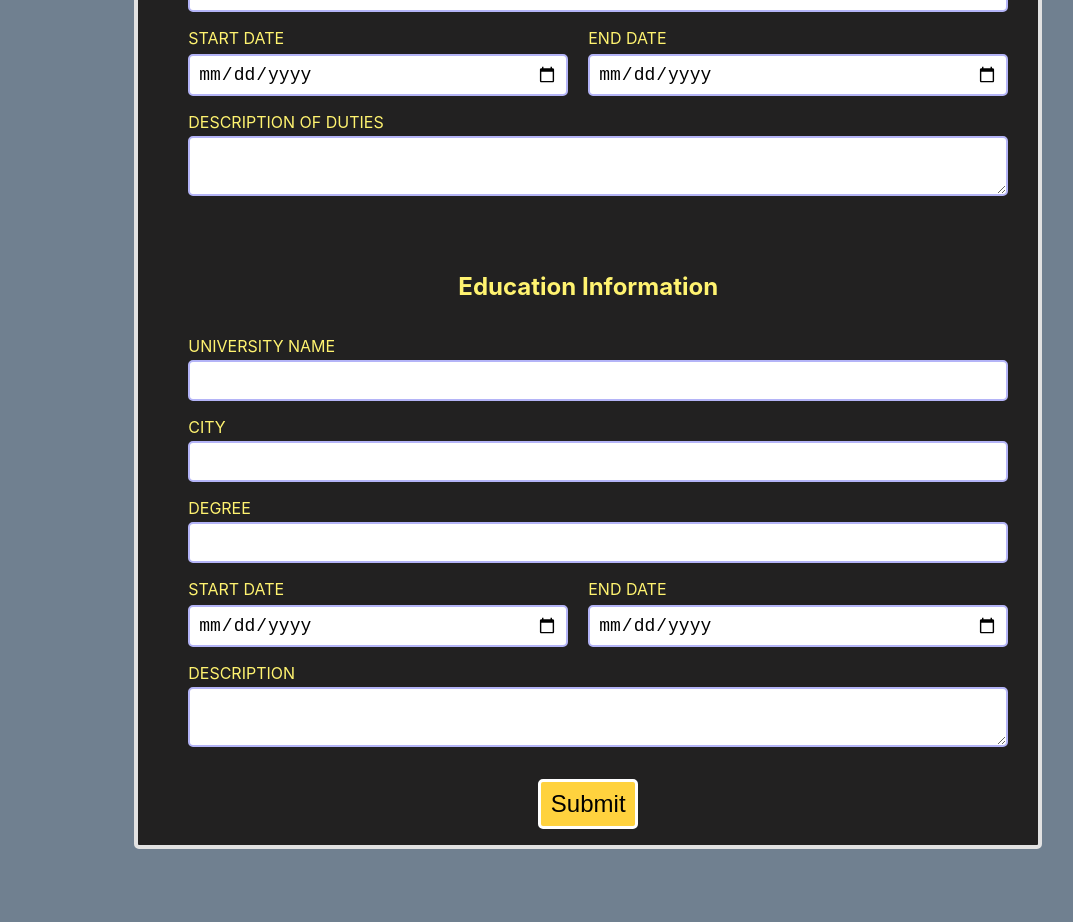
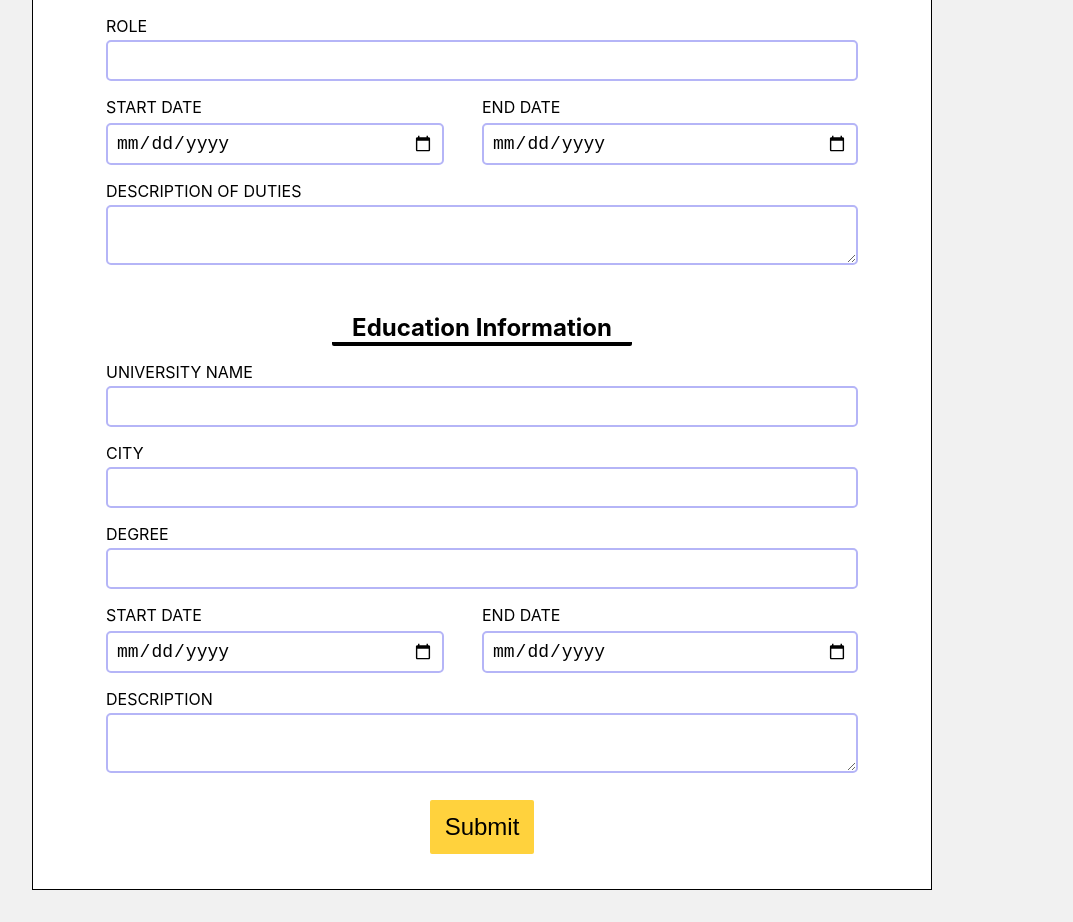
Before and after one commit to Kevasmi/cv-project, a React (Create React App) app: page / in a window 1280 px wide. Shown: the part 640-1562 px from the top of the page, without its empty margins (158-1231 px from the left). Before the commit the page ends 1505 px from the top, so only its background shows below. Built offline with nearby package versions, Linux system fonts and the light colour scheme.

Commit message:
Styled application

```diff
--- a/src/styles/App.css
+++ b/src/styles/App.css
@@ -1,14 +1,24 @@
 .App {
   display: flex;
+  flex-direction: column;
   justify-content: center;
+  align-items: center;
   text-align: center;
+  gap: 2rem;
+}
+
+.main-header {
+  display: flex;
+  align-items: center;
+  text-align: left;
+  width: 100%;
+  height: 6rem;
+  padding-left: 1rem;
+  background-color: #ffffff;
+  border-bottom: 1px solid #808080;
+  box-shadow: 0px 2px 15px -3px #000000;
+}
+
+main {
   padding: 1rem;
 }
-
-.form-container {
-  background-color: #222121;
-  height: fit-content;
-  width: 900px;
-  border: 4px solid rgb(226, 226, 226);
-  border-radius: 5px;
-}
--- a/src/styles/CurriculumVitae.css
+++ b/src/styles/CurriculumVitae.css
@@ -0,0 +1,11 @@
+.cv-container {
+  display: flex;
+  flex-direction: column;
+  width: 800px;
+  min-height: 1000px;
+  background-color: #ffffff;
+  border: 1px solid rgb(175, 175, 175);
+  box-shadow: 0px 4px 15px -3px #000000;
+  padding: 1.3rem;
+  gap: 1.2rem;
+}
--- a/src/styles/Form.css
+++ b/src/styles/Form.css
@@ -1,5 +1,10 @@
 form {
-  color: #fff370;
+  background-color: hsl(0, 0%, 100%);
+  height: fit-content;
+  width: 900px;
+  border: 1px solid hsl(0, 0%, 0%);
+  margin: 1rem;
+  padding: 1rem;
 }
 
 label {
@@ -13,20 +18,35 @@ input,
 textarea {
   display: block;
   width: 100%;
-  border: 2px solid rgb(180, 180, 247);
+  border: 2px solid hsl(240, 81%, 84%);
   padding: 0.5rem;
   font-size: 18px;
   border-radius: 5px;
 }
 
-.personal-section {
+input:focus,
+textarea:focus {
+  outline: none;
+  border: 3px solid hsl(240, 100%, 50%);
+}
+
+.personal-section,
+.company-info,
+.education-info {
   display: flex;
   flex-direction: column;
   max-width: 800px;
-  margin: 0.5rem auto;
+  margin: 0 auto;
   padding: 1.5rem;
-  border: red;
-  border-radius: 5px;
+}
+
+.personal-section > h2,
+.company-info > h2,
+.education-info > h2 {
+  align-self: center;
+  width: 40%;
+  border-bottom: 4px solid black;
+  border-radius: 2px;
 }
 
 .phone-and-email {
@@ -55,13 +75,6 @@ textarea {
   grid-area: email;
 }
 
-.company-info {
-  max-width: 800px;
-  margin: 0.5rem auto;
-  padding: 1.5rem;
-  border-radius: 5px;
-}
-
 .dates {
   display: grid;
   grid-template-columns: 1fr 1fr;
@@ -88,29 +101,22 @@ textarea {
   grid-area: endDate;
 }
 
-.education-info {
-  max-width: 800px;
-  margin: 0.5rem auto;
-  padding: 1.5rem;
-  border-radius: 5px;
-}
-
 .submitBtn {
-  height: 50px;
-  width: 100px;
+  height: 60px;
+  width: 110px;
   margin-bottom: 1rem;
   font-size: 1.5rem;
-  background-color: rgb(255, 210, 62);
-  color: rgb(0, 0, 0);
-  border: 3px solid white;
+  background-color: hsl(46, 100%, 62%);
+  color: hsl(0, 0%, 0%);
+  border: 3px solid hsl(0, 0%, 100%);
   border-radius: 5px;
   cursor: pointer;
 }
 
 .submitBtn:hover {
-  background-color: rgb(247, 215, 111);
+  background-color: hsl(46, 100%, 38%);
 }
 
 .submitBtn:active {
-  background-color: rgb(196, 150, 0);
+  background-color: hsl(46, 89%, 70%);
 }
--- a/src/styles/index.css
+++ b/src/styles/index.css
@@ -1,11 +1,22 @@
+html {
+  box-sizing: border-box;
+}
+
+*,
+*:before,
+*:after {
+  box-sizing: inherit;
+  margin: 0;
+  padding: 0;
+}
+
 body {
-  margin: 0;
   font-family: -apple-system, BlinkMacSystemFont, 'Segoe UI', 'Roboto', 'Oxygen',
     'Ubuntu', 'Cantarell', 'Fira Sans', 'Droid Sans', 'Helvetica Neue',
     sans-serif;
   -webkit-font-smoothing: antialiased;
   -moz-osx-font-smoothing: grayscale;
-  background-color: #708090;
+  background-color: #f1f1f1;
 }
 
 code {
```
